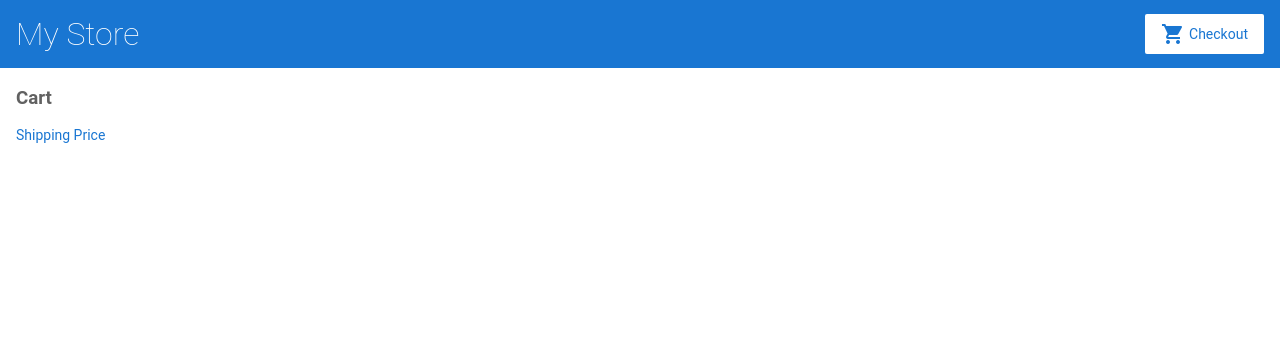
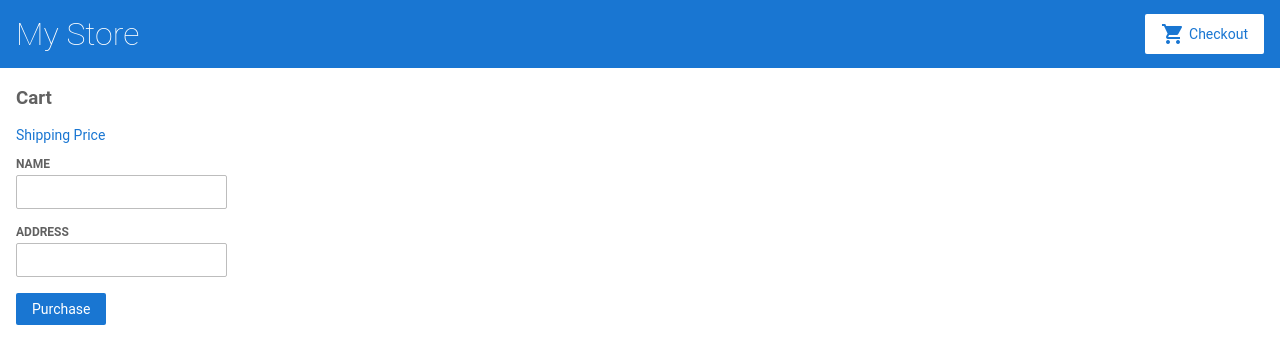
Before and after one commit to okoeee/angular-sample, an Angular app: page /cart in a window 1280 px wide. Shown: the top 364 px of the page. Built offline with nearby package versions, Linux system fonts and the light colour scheme.

Commit message:
create form

```diff
--- a/src/app/cart/cart.component.html
+++ b/src/app/cart/cart.component.html
@@ -8,3 +8,15 @@
   <span>{{ item.name }}</span>
   <span>{{ item.price | currency }}</span>
 </div>
+
+<form [formGroup]="checkoutForm" (ngSubmit)="onSubmit()">
+  <div>
+    <label for="name">Name</label>
+    <input id="name" type="text" formControlName="name">
+  </div>
+  <div>
+    <label for="address">Address</label>
+    <input id="address" type="text" formControlName="address">
+  </div>
+  <button class="button" type="submit">Purchase</button>
+</form>
--- a/src/app/cart/cart.component.ts
+++ b/src/app/cart/cart.component.ts
@@ -1,5 +1,6 @@
 import { Component } from '@angular/core';
 import { CartService } from '../cart.service';
+import { FormBuilder } from '@angular/forms';
 
 @Component({
   selector: 'app-cart',
@@ -10,7 +11,20 @@
 
   items = this.cartService.getItems();
 
+  checkoutForm = this.formBuilder.group({
+    name: '',
+    address: ''
+  });
+
   constructor(
-    private cartService: CartService
+    private cartService: CartService,
+    private formBuilder: FormBuilder
   ) { }
+
+  onSubmit(): void {
+    this.items = this.cartService.clearCart();
+    console.warn("Your order has been submitted", this.checkoutForm.value);
+    this.checkoutForm.reset();
+  }
+
 }
```
